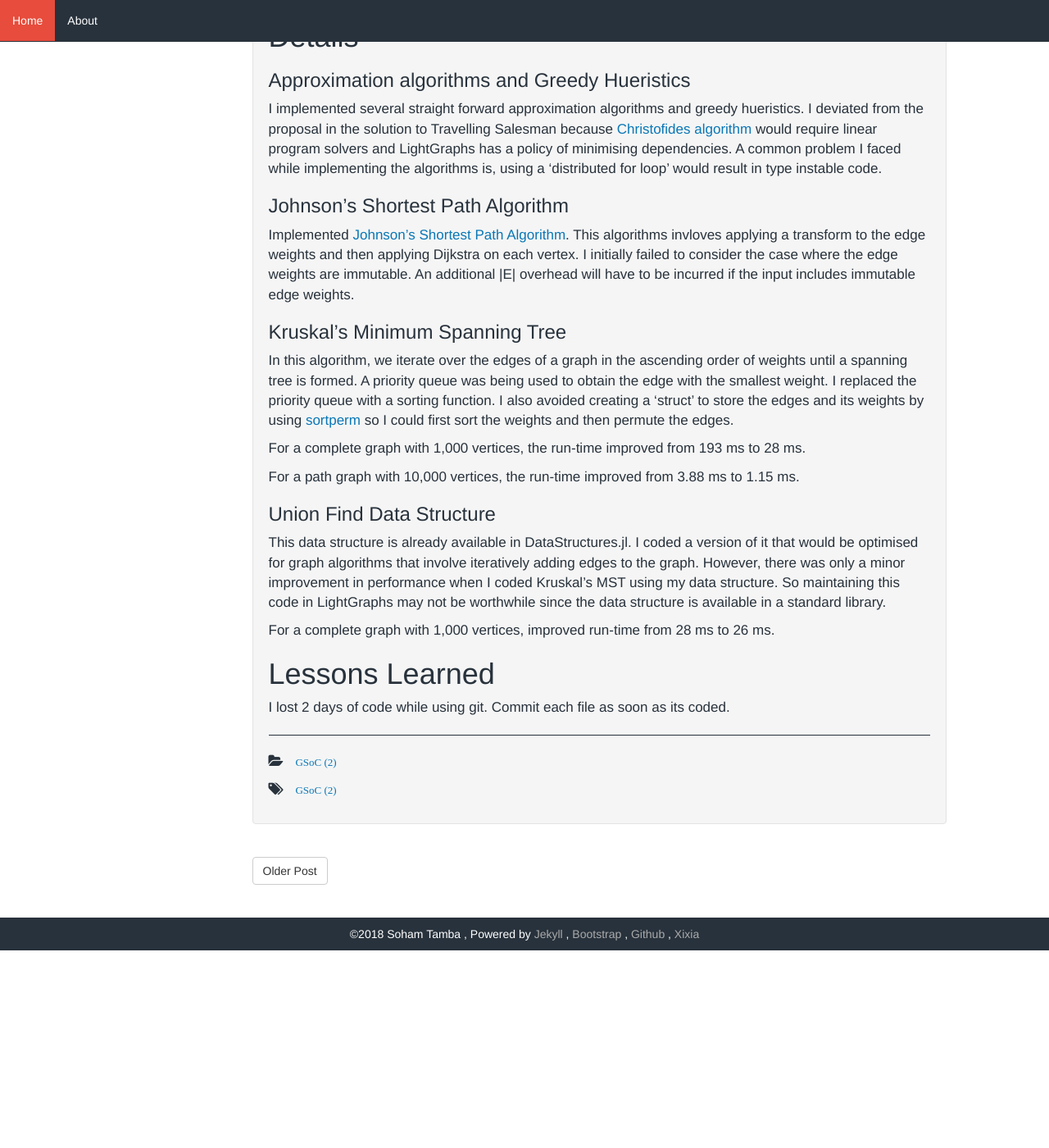
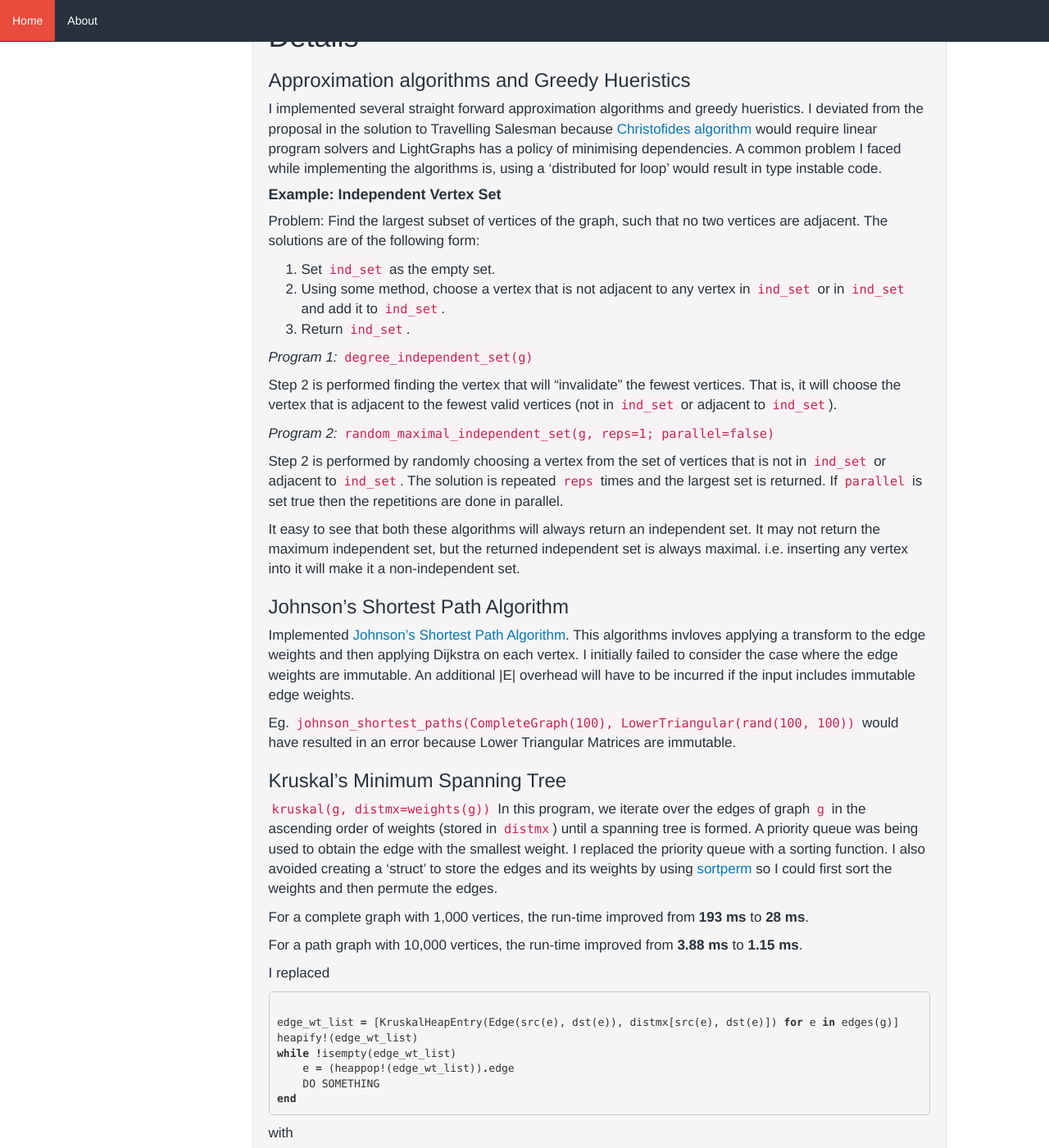
Before and after one commit to SohamTamba/GSoC, a Jekyll site: the page built from _posts/2018-05-26-weeks-1-to-2.markdown, in a window 1280 px wide and 1400 px high, scrolled down 544 px. Shown: the whole window at 82% size. Built offline with Jekyll 4.4.1, drawn with Linux system fonts in a browser that asks for light colours; before the commit the page ends 1703 px from its top, so only the background shows below that; some of the changed text lies outside the part shown.

Commit message:
Code Snippets and Details

```diff
--- a/_posts/2018-05-26-weeks-1-to-2.markdown
+++ b/_posts/2018-05-26-weeks-1-to-2.markdown
@@ -10,13 +10,13 @@ description: MAY-14-2018 to MAY-26-2018.
 
 1. Approximation algorithms and greedy heuristics for the following problems:
   * Travelling Salesman
-  * Minimum Vertex cover
-  * Minimum Steiner tree
+  * Minimum Vertex Cover
+  * Minimum Steiner Tree
   * Minimum Maximal Matching
-  * Greedy coloring with interchange
-  * Independent vertex set
-  * Dominating vertex set
-  * Local node connectivity
+  * Greedy Coloring with Interchange
+  * Independent Vertex Set
+  * Dominating Vertex Set
+  * Local Node Connectivity
 2. Implemented Johnson's Shortest Path Algorithm.
 3. Improved Run-time of Kruskal's Minimum Spanning Tree.
 4. Created the Union-Find data structure.
@@ -28,26 +28,67 @@ I implemented several straight forward approximation algorithms and greedy hueri
 I deviated from the proposal in the solution to Travelling Salesman because [Christofides algorithm](https://en.wikipedia.org/wiki/Christofides_algorithm) would require linear program solvers and LightGraphs has a policy of minimising dependencies.
 A common problem I faced while implementing the algorithms is, using a 'distributed for loop' would result in type instable code.
 
+#### **Example: Independent Vertex Set**
+Problem: Find the largest subset of vertices of the graph, such that no two vertices are adjacent.
+The solutions are of the following form:
+1. Set `ind_set` as the empty set.
+2. Using some method, choose a vertex that is not adjacent to any vertex in `ind_set` or in `ind_set` and add it to `ind_set`.
+3. Return `ind_set`.
+
+*Program 1:* `degree_independent_set(g)`
+
+Step 2 is performed finding the vertex that will "invalidate" the fewest vertices. That is, it will choose the vertex that is adjacent to the fewest valid vertices (not in `ind_set` or adjacent to `ind_set`).
+
+*Program 2:* `random_maximal_independent_set(g, reps=1; parallel=false)`
+
+Step 2 is performed by randomly choosing a vertex from the set of vertices that is not in `ind_set` or adjacent to `ind_set`.
+The solution is repeated `reps` times and the largest set is returned. If `parallel` is set true then the repetitions are done in parallel.
+
+It easy to see that both these algorithms will always return an independent set. It may not return the maximum independent set, but the returned independent set is always maximal. i.e. inserting any vertex into it will make it a non-independent set.
+
 ### Johnson's Shortest Path Algorithm
+
 Implemented [Johnson's Shortest Path Algorithm](https://en.wikipedia.org/wiki/Johnson%27s_algorithm).
 This algorithms invloves applying a transform to the edge weights and then applying Dijkstra on each vertex.
 I initially failed to consider the case where the edge weights are immutable.
 An additional |E| overhead will have to be incurred if the input includes immutable edge weights.
 
+Eg. `johnson_shortest_paths(CompleteGraph(100), LowerTriangular(rand(100, 100))` would have resulted in an error because Lower Triangular Matrices are immutable.
+
 ### Kruskal's Minimum Spanning Tree
-In this algorithm, we iterate over the edges of a graph in the ascending order of weights until a spanning tree is formed.
+`kruskal(g, distmx=weights(g))`
+In this program, we iterate over the edges of graph `g` in the ascending order of weights (stored in `distmx`) until a spanning tree is formed.
 A priority queue was being used to obtain the edge with the smallest weight.
 I replaced the priority queue with a sorting function. I also avoided creating a 'struct' to store the edges and its weights by using [sortperm](https://docs.julialang.org/en/stable/stdlib/sort/) so I could first sort the weights and then permute the edges.
 
-For a complete graph with 1,000 vertices, the run-time improved from 193 ms to 28 ms.
+For a complete graph with 1,000 vertices, the run-time improved from **193 ms** to **28 ms**.
 
-For a path graph with 10,000 vertices, the run-time improved from 3.88 ms to 1.15 ms.
+For a path graph with 10,000 vertices, the run-time improved from **3.88 ms** to **1.15 ms**.
+
+I replaced
+{% highlight julia %}
+edge_wt_list = [KruskalHeapEntry(Edge(src(e), dst(e)), distmx[src(e), dst(e)]) for e in edges(g)]
+heapify!(edge_wt_list)
+while !isempty(edge_wt_list)
+    e = (heappop!(edge_wt_list)).edge
+    DO SOMETHING
+end
+{% endhighlight %}
+with
+{% highlight julia %}
+edge_list = collect(edges(g))
+wt_list = [distmx[e.src, e.dst] for e in edge_list]
+for e in edge_list[sortperm(wt_list)]
+	DO SOMETHING
+end
+{% endhighlight %}
+
 
 ### Union Find Data Structure
-This data structure is already available in DataStructures.jl. I coded a version of it that would be optimised for graph algorithms
-that involve iteratively adding edges to the graph. However, there was only a minor improvement in performance when I coded Kruskal's MST using my data structure. So maintaining this code in LightGraphs may not be worthwhile since the data structure is available in a standard library.
 
-For a complete graph with 1,000 vertices, improved run-time from 28 ms to 26 ms.
+This data structure is already available in DataStructures.jl. I coded a version of it that would be optimised for graph algorithms that involve iteratively adding edges to the graph. The main difference is my implementation does not maintain ranks for each element. However, there was only a minor improvement in performance when I coded Kruskal's MST using my implementation of Union Find. Hence, maintaining this code in LightGraphs may not be worthwhile.
+
+For a complete graph with 1,000 vertices, the run-time improved from **28 ms** to **26 ms**.
 
 # Lessons Learned
-I lost 2 days of code while using git. Commit each file as soon as its coded.
+I lost 2 days of code while using git. Always commit before switching/deleting branches.
```
